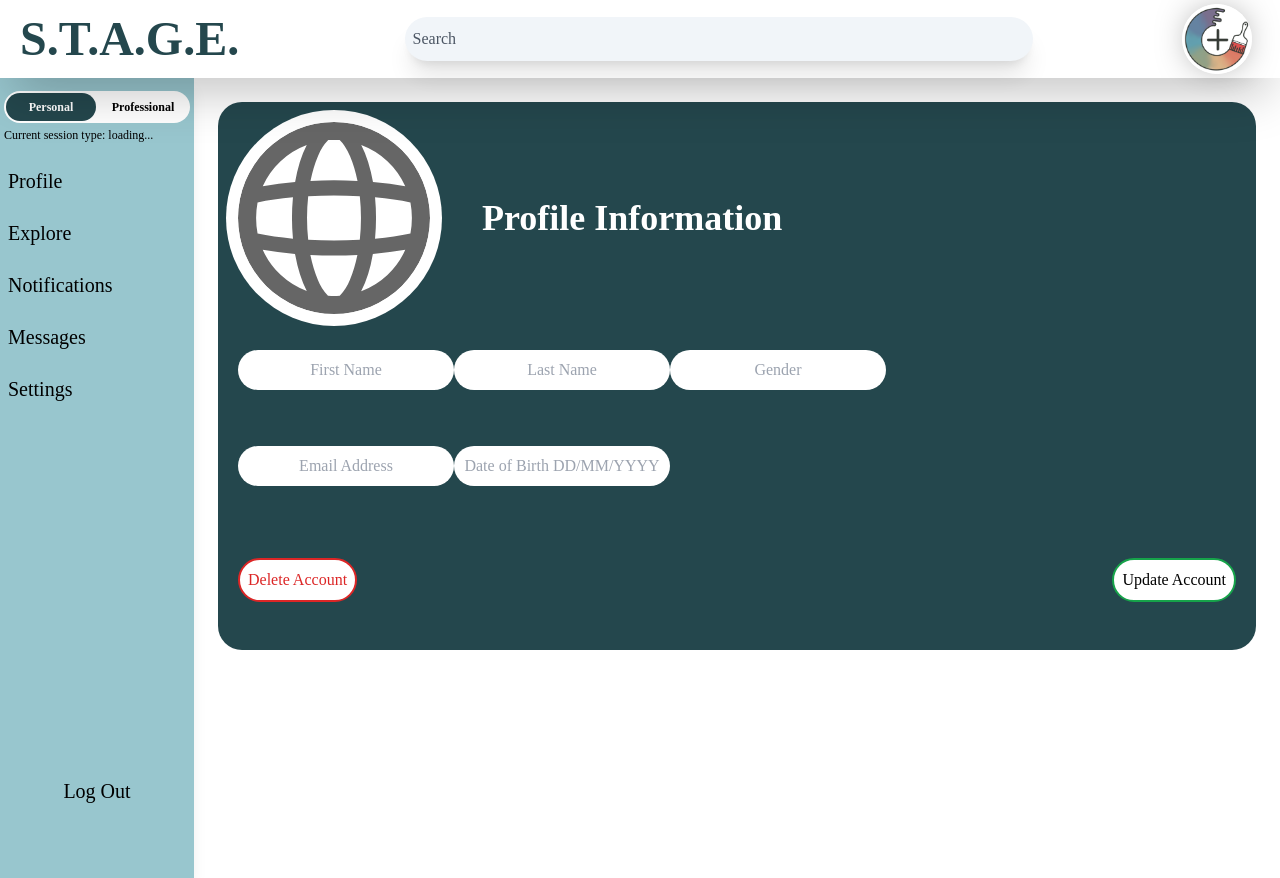
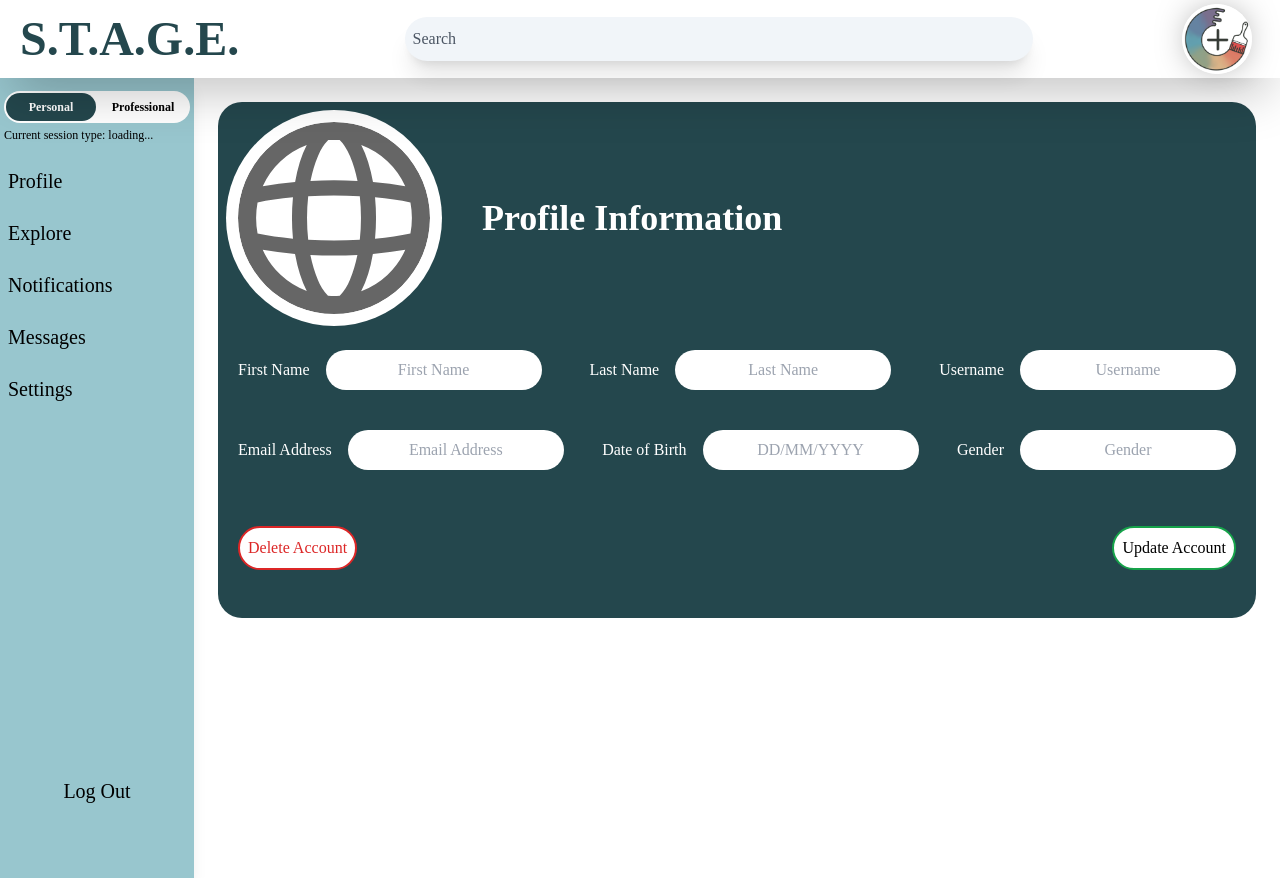
Before and after one commit to CloverDragana/stage, a Next.js app: page /account-setting in a window 1280 px wide. Built offline with nearby package versions, Linux system fonts and the light colour scheme; no server answers; a web font is replaced by a local one.

Commit message:
implemented reusable popup

```diff
--- a/src/app/(routes)/account-setting/page.js
+++ b/src/app/(routes)/account-setting/page.js
@@ -7,16 +7,19 @@ import { useRouter } from "next/navigation";
 import Navbar from "@/components/navigation/navbar";
 import Topbar from "@/components/navigation/topbar";
 import ProfilePicture from "@/components/profile/profile-picture";
-import DeleteAccount from "@/components/delete-account/delete";
+import DeleteAccount from "@/components/popup-actions/delete-account-popup";
+import ConfirmationPopUp from "@/components/popup-actions/popup-structure";
 
 export default function AccountSetting() {
     const {data: session, update} = useSession();
     const router = useRouter();
     const [showDeletePopUp, setDeletePopUp] = useState(false);
+    const [updateSuccess, setUpdateSuccess] = useState(false);
 
     const [formData, updateFormData] = useState({
         fname: "",
         lname: "",
+        username: "",
         gender: "",
         email: "",
         dob: "",
@@ -30,6 +33,7 @@ export default function AccountSetting() {
             if (
                prev.fname === session.user.fname &&
                prev.lname === session.user.lname &&
+               prev.username === session.user.username &&
                prev.gender === session.user.gender &&
                prev.email === session.user.email &&
                prev.dob === (session.user.dob ? new Date(session.user.dob).toLocaleDateString("en-GB") : "")
@@ -39,6 +43,7 @@ export default function AccountSetting() {
             return {
                 fname: session.user.fname || "",
                 lname: session.user.lname || "",
+                username: session.user.username || "",
                 gender: session.user.gender || "",
                 email: session.user.email || "",
                 dob: session.user.dob ? new Date(session.user.dob).toLocaleDateString("en-GB") : "",
@@ -86,6 +91,7 @@ export default function AccountSetting() {
             await update({ ...session, user: data.user });
             await getSession();
 
+            setUpdateSuccess(true);
             console.log("session after update:", session);
 
         } catch (error) {
@@ -125,15 +131,34 @@ export default function AccountSetting() {
                     <h2 className="font-bold text-4xl p-2 text-white">Profile Information</h2>
                 </div>
                 <div className="w-full px-3 py-6 justify-between">
-                    <form className="flex flex-col justify-between gap-14" onSubmit={handleUpdatedInfo}>
-                        <div>
-                            <input type="text" name="fname" placeholder="First Name" value={formData.fname} onChange={handleInfoChange} className="rounded-full p-2 text-center" />
-                            <input type="text" name="lname" placeholder="Last Name" value={formData.lname} onChange={handleInfoChange} className="rounded-full p-2 text-center" />
-                            <input type="text" name="gender" placeholder="Gender" value={formData.gender} onChange={handleInfoChange} className="rounded-full p-2 text-center" />
+                    <form className="flex flex-col gap-10" onSubmit={handleUpdatedInfo}>
+                        <div className="flex justify-between">
+                            <div className="flex flex-row gap-4">
+                                <label htmlFor="fname" className="flex text-white items-center ">First Name</label>
+                                <input type="text" name="fname" placeholder="First Name" value={formData.fname} onChange={handleInfoChange} className="rounded-full p-2 text-center" />
+                            </div>
+                            <div className="flex flex-row gap-4">
+                                <label htmlFor="lname" className="flex text-white items-center ">Last Name</label>
+                                <input type="text" name="lname" placeholder="Last Name" value={formData.lname} onChange={handleInfoChange} className="rounded-full p-2 text-center" />
+                            </div>
+                            <div className="flex flex-row gap-4">
+                                <label htmlFor="username" className="flex text-white items-center ">Username</label>
+                                <input type="text" name="username" placeholder="Username" value={formData.username} onChange={handleInfoChange} className="rounded-full p-2 text-center" />
+                            </div>
                         </div>
-                        <div>
-                            <input type="text" name="email" placeholder="Email Address" value={formData.email} onChange={handleInfoChange} className="rounded-full p-2 text-center" />
-                            <input type="text" name="dob" placeholder="Date of Birth DD/MM/YYYY" value={formData.dob} onChange={handleInfoChange} className="rounded-full p-2 text-center" />
+                        <div className="flex justify-between">
+                            <div className="flex flex-row gap-4">
+                                <label htmlFor="email" className="flex text-white items-center ">Email Address</label>
+                                <input type="text" name="email" placeholder="Email Address" value={formData.email} onChange={handleInfoChange} className="rounded-full p-2 text-center" />
+                            </div>
+                            <div className="flex flex-row gap-4">
+                                <label htmlFor="dob" className="flex text-white items-center ">Date of Birth</label>
+                                <input type="text" name="dob" placeholder="DD/MM/YYYY" value={formData.dob} onChange={handleInfoChange} className="rounded-full p-2 text-center" />
+                            </div>
+                            <div className="flex flex-row gap-4">
+                                <label htmlFor="gender" className="flex text-white items-center ">Gender</label>
+                                <input type="text" name="gender" placeholder="Gender" value={formData.gender} onChange={handleInfoChange} className="rounded-full p-2 text-center" />
+                            </div>
                         </div>
                         <div className="flex justify-between items-center gap-4 py-4">
                             <button type="button" onClick={() => setDeletePopUp(true)} className="rounded-full bg-white p-2 text-red-600 border-2 border-red-600 transition-all duration-300 hover:shadow-[inset_0px_0px_20px_4px_rgba(229,_82,_82,_0.4)]">Delete Account</button>
@@ -144,6 +169,7 @@ export default function AccountSetting() {
             </div>
         </div>
         {showDeletePopUp && <DeleteAccount onClose={() => setDeletePopUp(false)} onDelete={handleDeleteAccount} />}
+        {updateSuccess && <ConfirmationPopUp title="Account Updated!" message="Your Account has been successfully updated." onClose={() => setUpdateSuccess(false)} closeLabel="Ok" showOneButton={true} /> }
     </div>
 );
 }
--- a/src/app/api/auth/update-user/route.js
+++ b/src/app/api/auth/update-user/route.js
@@ -13,7 +13,7 @@ export async function PUT(req, res){
         }
 
         const body = await req.json();
-        const { userId, fname, lname, email, gender, dob } = body;
+        const { userId, fname, lname, username, email, gender, dob } = body;
 
         const pgClient = await postgresConnection.connect();
 
@@ -22,14 +22,15 @@ export async function PUT(req, res){
             UPDATE users
             SET fname = $1,
                 lname = $2,
-                email = $3,
-                gender = $4,
-                dob = $5
-            WHERE userid = $6
+                username =$3,
+                email = $4,
+                gender = $5,
+                dob = $6
+            WHERE userid = $7
             RETURNING *;
             `;
 
-            const values = [fname, lname, email, gender, dob, userId];
+            const values = [fname, lname, username, email, gender, dob, userId];
 
             const dbResponse = await pgClient.query(updateUser, values);
 
@@ -41,6 +42,7 @@ export async function PUT(req, res){
                 ...session.user,
                 fname,
                 lname,
+                username,
                 email,
                 gender,
                 dob
--- a/src/components/navigation/create-post-popup.js
+++ /dev/null
@@ -1 +0,0 @@
-"use client";
--- a/src/components/navigation/navbar.js
+++ b/src/components/navigation/navbar.js
@@ -3,10 +3,13 @@
 import { useState } from "react";
 import LogoutPopUp from "@/components/navigation/logout"
 import AccountToggle from "@/components/navigation/account-toggle";
+import CreateSecondProfile from "@/components/popup-actions/profile-type-popup";
 
 function Navbar(){
 
     const [logoutPopUp, setLogoutPopUp] = useState(false);
+    const [secondProfile, setSecondProfile] = useState(false);
+
     const navItems = [
         { title: "Profile", href: "/profile"},
         { title: "Explore", href: ""},
@@ -46,6 +49,7 @@ function Navbar(){
                 </ul>
             </nav>
             {logoutPopUp && <LogoutPopUp onClose={ () => setLogoutPopUp(false)} />}
+            {secondProfile && <CreateSecondProfile onClose= {() => setSecondProfile(false)} />}
         </>
     );
 }
--- /dev/null
+++ b/src/components/popup-actions/delete-account-popup.js
@@ -0,0 +1,47 @@
+"use client";
+
+import { useState } from "react";
+import { useRouter } from "next/navigation";
+import ConfirmationPopUp from "@/components/popup-actions/popup-structure"
+
+function DeleteAccount ({onClose}) {
+
+    const [isDeleting, setDeletion] = useState(false);
+    const router = useRouter();
+
+    const handleDeleteUser = async () => {
+        setDeletion(true);
+
+        try{
+            const response = await fetch('api/auth/delete-user',{
+                method: "DELETE",
+            });
+
+            if (response.ok){
+                router.push('/login');
+            } else {
+                const error = await response.json();
+                alert(error.message || 'Failed to delete account');
+            }
+        } catch(error) {
+            console.error('Account deletion error', error);
+            alert("Error deleting account");
+        } finally{
+            setDeletion(false);
+        }
+    };
+
+    return (
+        <ConfirmationPopUp
+            title = "Are you sure you want to delete your account?"
+            message = "This action can't be reversed!"
+            onConfirm = {handleDeleteUser}
+            onClose = {onClose}
+            confirmLabel = "Yes"
+            closeLabel = "No"
+            isLoading = {isDeleting}
+        />
+    );
+}
+
+export default DeleteAccount;
--- /dev/null
+++ b/src/components/popup-actions/popup-structure.js
@@ -0,0 +1,34 @@
+"use client";
+
+import { useState } from "react";
+
+function ConfirmationPopUp ({
+    title,
+    message,
+    onConfirm,
+    onClose,
+    confirmLabel = "",
+    closeLabel = "",
+    showOneButton = false,
+    isLoading = false
+}) {
+    return (
+        <div className="fixed inset-0 flex items-center justify-center bg-black/80 z-50">
+            <div className=" bg-white w-1/3 p-6 rounded-lg shadow-lg flex flex-col gap-6 text-center">
+                <h2 className="text-xl font-bold">{title}</h2>
+                {message && <p>{message}</p>}
+                <div className="flex justify-center gap-4">
+                    {showOneButton ? (
+                        <button type="button" onClick={onClose} disabled={isLoading} className="rounded-full p-2 w-16 bg-white border-2 border-green-600 transition-all duration-300 hover:shadow-[inset_0px_0px_20px_4px_rgba(82,_229,_121,_0.4)]">{closeLabel}</button>
+                    ) : ( <>
+                        <button type="button" onClick={onConfirm} disabled={isLoading} className="rounded-full p-2 w-16 text-red-600 border-2 border-red-600 transition-all duration-300 hover:shadow-[inset_0px_0px_20px_4px_rgba(229,_82,_82,_0.4)]">{isLoading ? "..." : confirmLabel}</button>
+                        <button type="button" onClick={onClose} disabled={isLoading} className="rounded-full p-2 w-16 bg-white border-2 border-green-600 transition-all duration-300 hover:shadow-[inset_0px_0px_20px_4px_rgba(82,_229,_121,_0.4)]">{closeLabel}</button>
+                        </>
+                    )}
+                </div>
+            </div>
+        </div>
+    );
+}
+
+export default ConfirmationPopUp;
```
Also changed, not shown: src/components/delete-account/delete.js (deleted, +0 -47 lines), src/components/navigation/logout.js (+9 -14 lines), src/components/popup-actions/profile-type-popup.js (added, +41 -0 lines), src/app/api/auth/create-second-profile/route.js (added).
